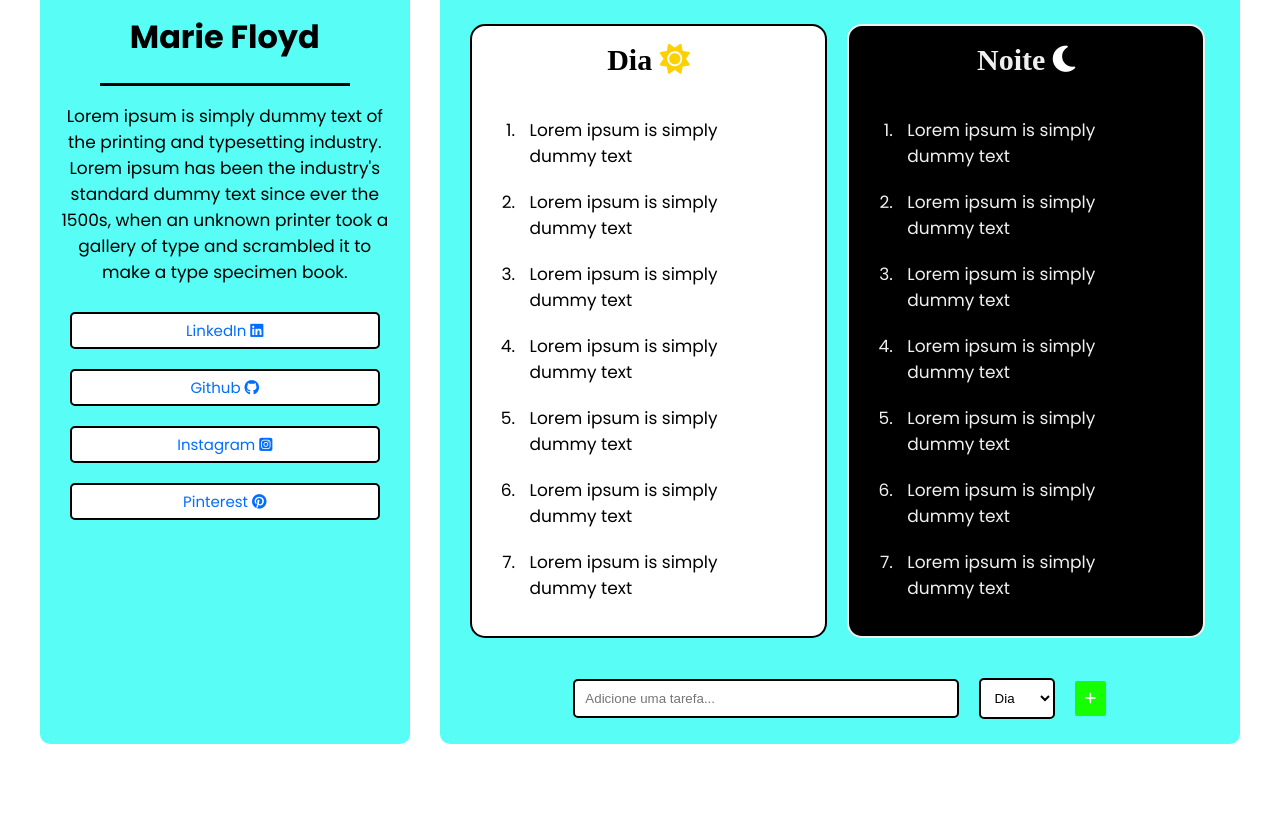
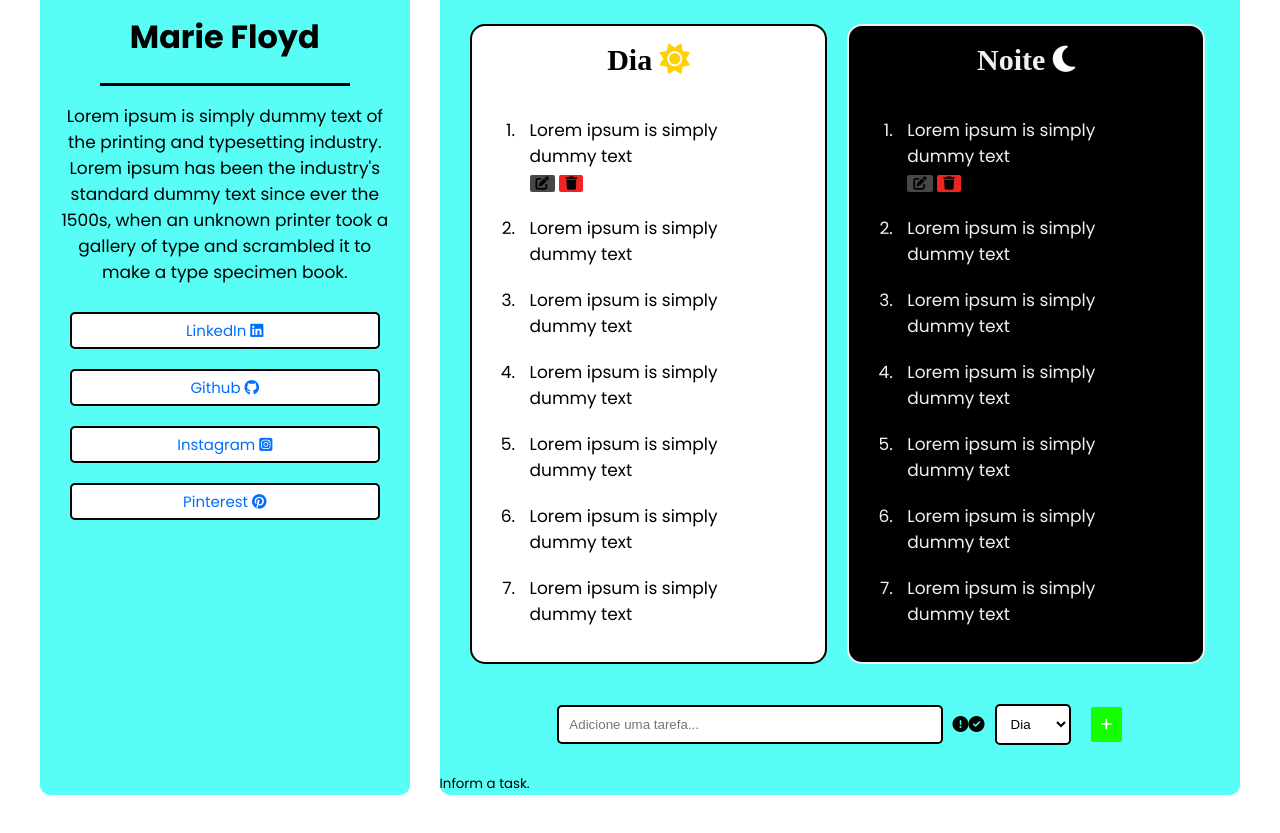
Before and after one commit to juliorodrigues07/task_list, a website: page public/index.html in a window 1280 px wide. Shown: the part 135-968 px from the top of the page. Before the commit the page ends 924 px from the top, so only its background shows below. Drawn offline with Linux system fonts and the light colour scheme.

Commit message:
Style: Added new icons and buttons for task management

```diff
--- a/public/index.html
+++ b/public/index.html
@@ -16,7 +16,6 @@
 	<main>
 
 		<div class="profile-menu">
-
 			<figure>
 				<img src="../public/assets/avatar.png" alt="Imagem do Perfil">
 				<h1>Marie Floyd</h1>
@@ -31,7 +30,6 @@
 			</div>
 
 			<div class="navigation-menu">
-
 				<!-- Bullet points list -->
 				<ul>
 					<li><a href=”#”>LinkedIn <i class="fa-brands fa-linkedin"></i></a></li>
@@ -39,9 +37,7 @@
 					<li><a href=”#”>Instagram <i class="fa-brands fa-square-instagram"></i></a></li>
 					<li><a href=”#”>Pinterest <i class="fa-brands fa-pinterest"></i></a></li>
 				</ul>
-
 			</div>
-
 		</div>
 
 
@@ -54,20 +50,27 @@
 			<div class="task-table">
 
 				<div class="day-tasks">
-
 					<table>
-
 						<tr>
 							<th>
 								Dia <i class="fa-solid fa-sun"></i>
 							</th>
 						</tr>
-
 						<tr>
 							<td>
 								<!-- Ordered list -->
 								<ol>
-									<li>Lorem ipsum is simply dummy text</li>
+									<li>
+										Lorem ipsum is simply dummy text
+										<div class="button-cont">
+											<button id="edit-day" onclick="editTask()">
+												<i class="fa-solid fa-pen-to-square"></i>
+											</button>
+											<button id="delete-day" onclick="deleteTask()">
+												<i class="fa-solid fa-trash"></i>
+											</button>
+										</div>
+									</li>
 									<li>Lorem ipsum is simply dummy text</li>
 									<li>Lorem ipsum is simply dummy text</li>
 									<li>Lorem ipsum is simply dummy text</li>
@@ -78,24 +81,29 @@
 							</td>
 						</tr>
 					</table>
-
 				</div>
 
 				<div class="night-tasks">
-
-
 					<table>
-
 						<tr>
 							<th>
 								Noite <i class="fa-solid fa-moon"></i>
 							</th>
 						</tr>
-
 						<tr>
 							<td>
 								<ol>
-									<li>Lorem ipsum is simply dummy text</li>
+									<li>
+										Lorem ipsum is simply dummy text
+										<div class="button-cont">
+											<button id="edit-day" onclick="editTask()">
+												<i class="fa-solid fa-pen-to-square"></i>
+											</button>
+											<button id="delete-day" onclick="deleteTask()">
+												<i class="fa-solid fa-trash"></i>
+											</button>
+										</div>
+									</li>
 									<li>Lorem ipsum is simply dummy text</li>
 									<li>Lorem ipsum is simply dummy text</li>
 									<li>Lorem ipsum is simply dummy text</li>
@@ -105,28 +113,34 @@
 								</ol>
 							</td>
 						</tr>
-
 					</table>
-
 				</div>
 
 			</div>
 
 			<div class="data-inputs">
 				<input  type="text"
-								required
-								id="new-task"
-								placeholder="Adicione uma tarefa..."
-								maxlength="50"
+					required
+					class="form-control"
+					id="new-task"
+					placeholder="Adicione uma tarefa..."
+					maxlength="50"
 				>
+				<i class="fas fa-exclamation-circle"></i>
+				<i class="fas fa-check-circle"></i>
+
 				<select id="dropdown" name="dropdown">
 					<option value="day">Dia</option>
 					<option value="night">Noite</option>
 				</select>
 
-				<button id="add-task">
+				<button id="add-task" onclick="addTask()">
 					<i class="fa-solid fa-plus"></i>
 				</button>
+			</div>
+
+			<div class="form-control">
+				<small>Inform a task.</small>
 			</div>
 
 		</div>
```
